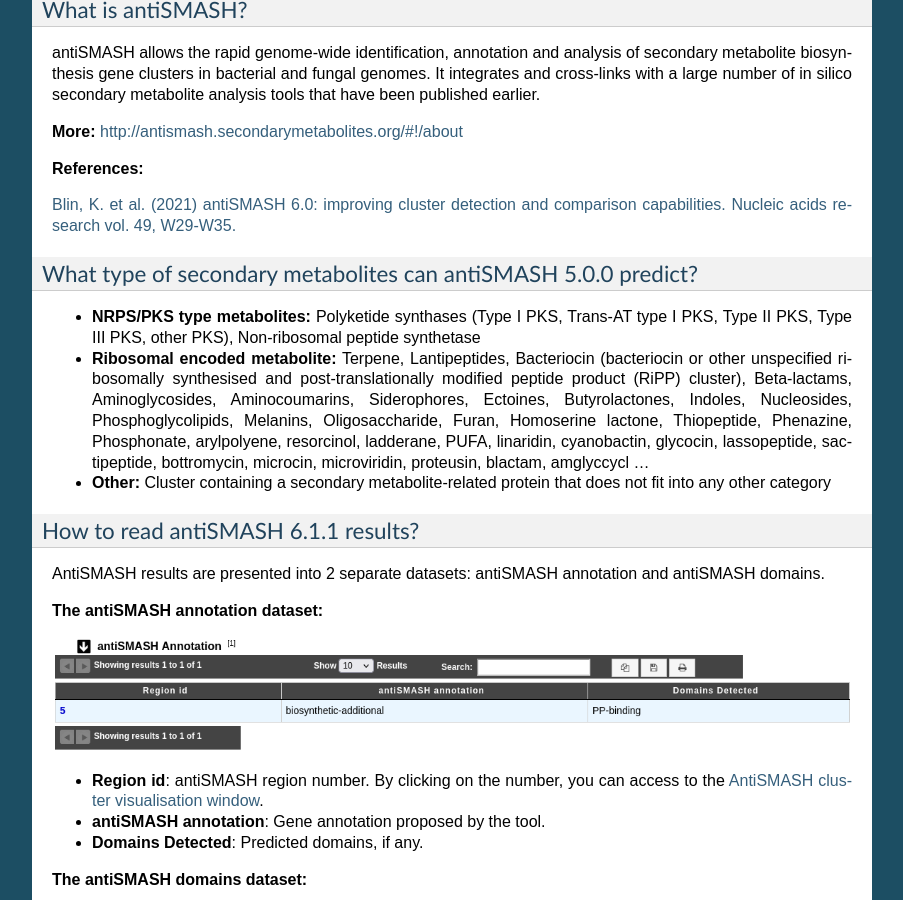
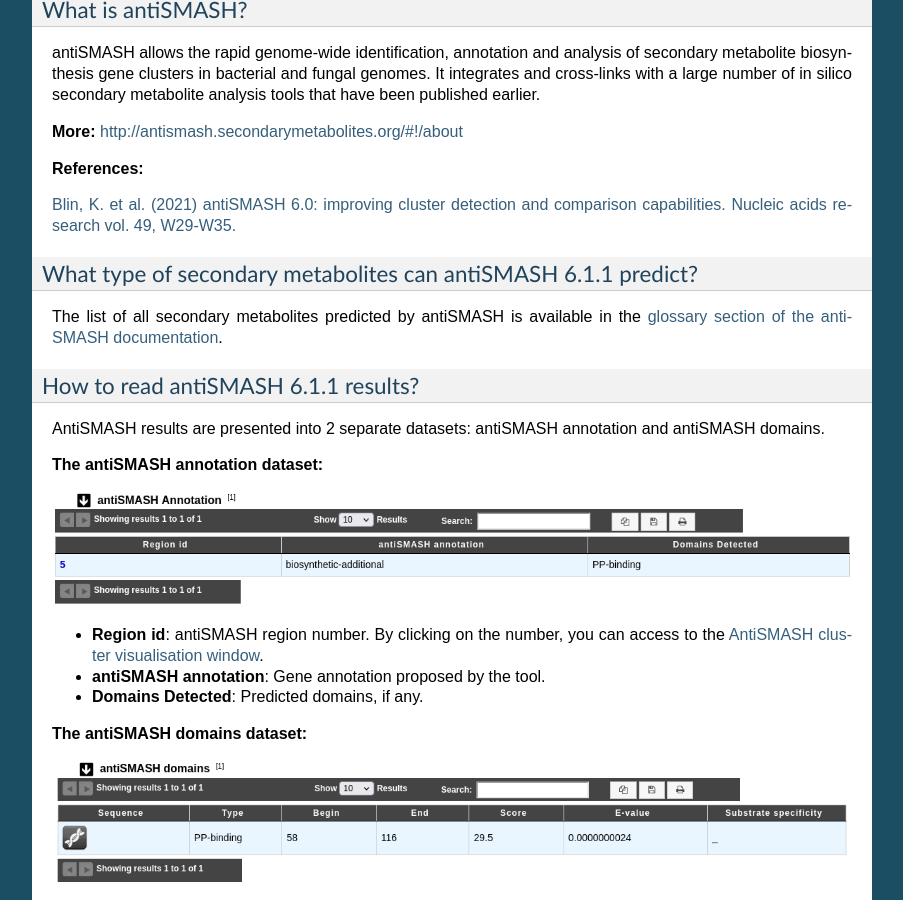
Before and after one commit to labgem/microscope-user-doc, a Sphinx documentation site: the page built from docs/content/mage/info.rst, in a window 1280 px wide and 900 px high, scrolled down 27648 px. Shown: the whole window, without its empty margins (198-1101 px from the left). Built offline with Sphinx 7.4.7, drawn with Linux system fonts in a browser that asks for light colours; formulas are drawn with MathJax 3; some of the changed text lies outside the part shown.

Commit message:
[#10315] Update secondary metabolites list.

```diff
--- a/docs/content/mage/info.rst
+++ b/docs/content/mage/info.rst
@@ -1056,14 +1056,10 @@ antiSMASH allows the rapid genome-wide identification, annotation and analysis o
 
 `Blin, K. et al. (2021) antiSMASH 6.0: improving cluster detection and comparison capabilities. Nucleic acids research vol. 49, W29-W35. <https://doi.org/10.1093/nar/gkab335>`_
 
-What type of secondary metabolites can antiSMASH 5.0.0 predict?
+What type of secondary metabolites can antiSMASH 6.1.1 predict?
 ---------------------------------------------------------------
 
-* **NRPS/PKS type metabolites:** Polyketide synthases (Type I PKS, Trans-AT type I PKS, Type II PKS, Type III PKS, other PKS), Non-ribosomal peptide synthetase
-
-* **Ribosomal encoded metabolite:** Terpene, Lantipeptides, Bacteriocin (bacteriocin or other unspecified ribosomally synthesised and post-translationally modified peptide product (RiPP) cluster), Beta-lactams, Aminoglycosides, Aminocoumarins, Siderophores, Ectoines, Butyrolactones, Indoles, Nucleosides, Phosphoglycolipids, Melanins, Oligosaccharide, Furan, Homoserine lactone, Thiopeptide, Phenazine, Phosphonate, arylpolyene, resorcinol, ladderane, PUFA, linaridin, cyanobactin, glycocin, lassopeptide, sactipeptide, bottromycin, microcin, microviridin, proteusin, blactam, amglyccycl ...
-
-* **Other:** Cluster containing a secondary metabolite-related protein that does not fit into any other category
+The list of all secondary metabolites predicted by antiSMASH is available in the `glossary section of the antiSMASH documentation <https://docs.antismash.secondarymetabolites.org/glossary/>`_.
 
 How to read antiSMASH 6.1.1 results?
 ------------------------------------
```
